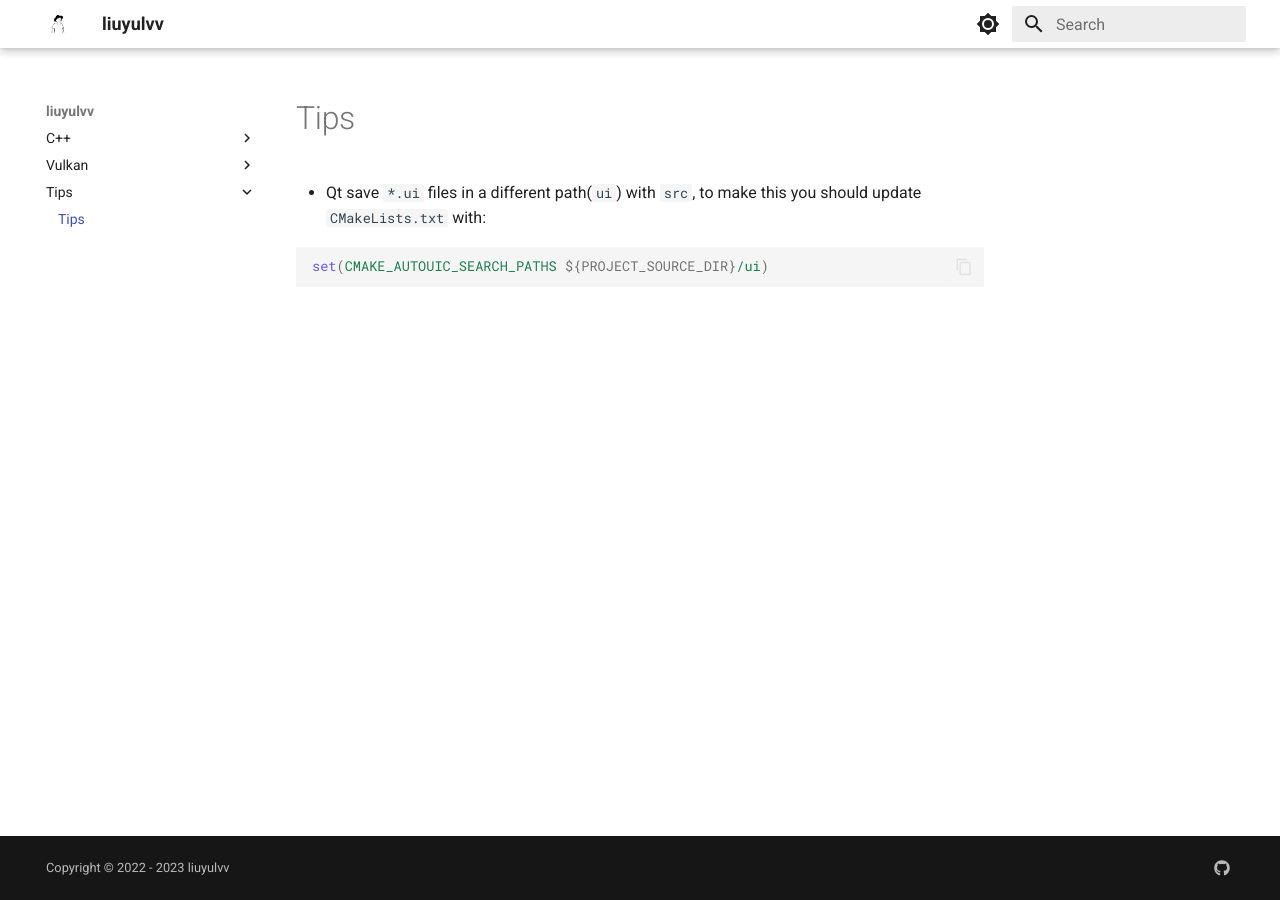
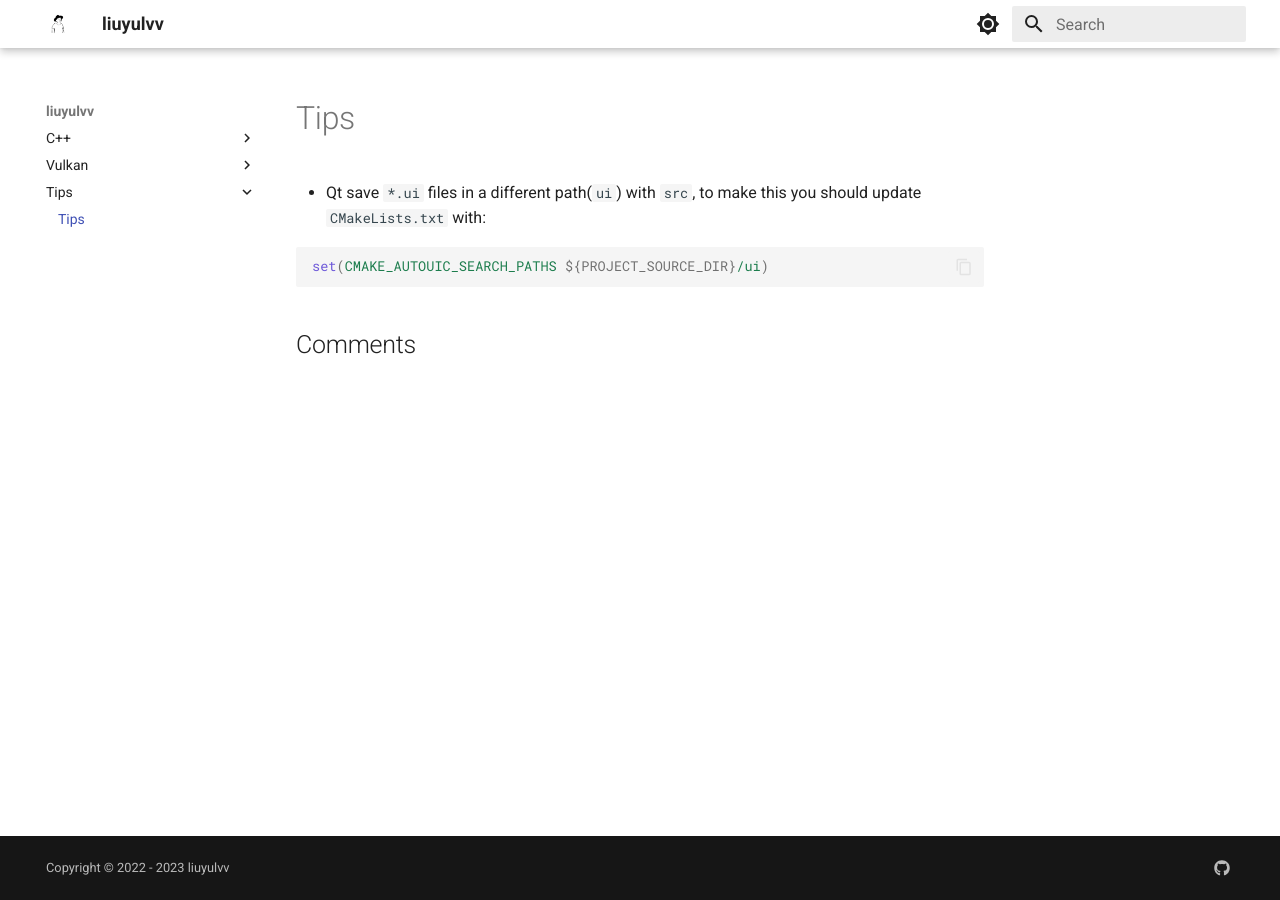
Before and after one commit to liuyulvv/note, an MkDocs documentation site: the page built from docs/tips.md, in a window 1280 px wide. Built offline with MkDocs 1.6.1 and Material for MkDocs 9.7.7, drawn with Linux system fonts in a browser that asks for light colours; comment, search, counter and statistics services are not loaded.

Commit message:
add: github action and comment

```diff
--- /dev/null
+++ b/docs/overrides/partials/comments.html
@@ -0,0 +1,36 @@
+{% if page.meta.comments %}
+<h2 id="__comments">{{ lang.t("meta.comments") }}</h2>
+<script src="https://giscus.app/client.js" data-repo="liuyulvv/note" data-repo-id="R_kgDOJP9JCA"
+    data-category="General" data-category-id="DIC_kwDOJP9JCM4CWAfW" data-mapping="pathname" data-strict="0"
+    data-reactions-enabled="0" data-emit-metadata="0" data-input-position="top" data-theme="preferred_color_scheme"
+    data-lang="zh-CN" data-loading="lazy" crossorigin="anonymous" async>
+    </script>
+<script>
+    var giscus = document.querySelector("script[src*=giscus]")
+
+    /* Set palette on initial load */
+    var palette = __md_get("__palette")
+    if (palette && typeof palette.color === "object") {
+        var theme = palette.color.scheme === "slate" ? "dark" : "light"
+        giscus.setAttribute("data-theme", theme)
+    }
+
+    /* Register event handlers after documented loaded */
+    document.addEventListener("DOMContentLoaded", function () {
+        var ref = document.querySelector("[data-md-component=palette]")
+        ref.addEventListener("change", function () {
+            var palette = __md_get("__palette")
+            if (palette && typeof palette.color === "object") {
+                var theme = palette.color.scheme === "slate" ? "dark" : "light"
+
+                /* Instruct Giscus to change theme */
+                var frame = document.querySelector(".giscus-frame")
+                frame.contentWindow.postMessage(
+                    { giscus: { setConfig: { theme } } },
+                    "https://giscus.app"
+                )
+            }
+        })
+    })
+</script>
+{% endif %}
--- a/mkdocs.yml
+++ b/mkdocs.yml
@@ -10,6 +10,7 @@
 
 theme:
   name: material
+  custom_dir: docs/overrides
   logo: assets/avatar.png
   favicon: assets/avatar.png
   icon:
```
Also changed, not shown: docs/inline.md (+4 -0 lines), docs/string_view.md (+4 -0 lines), docs/tips.md (+4 -0 lines), 1 other file.
